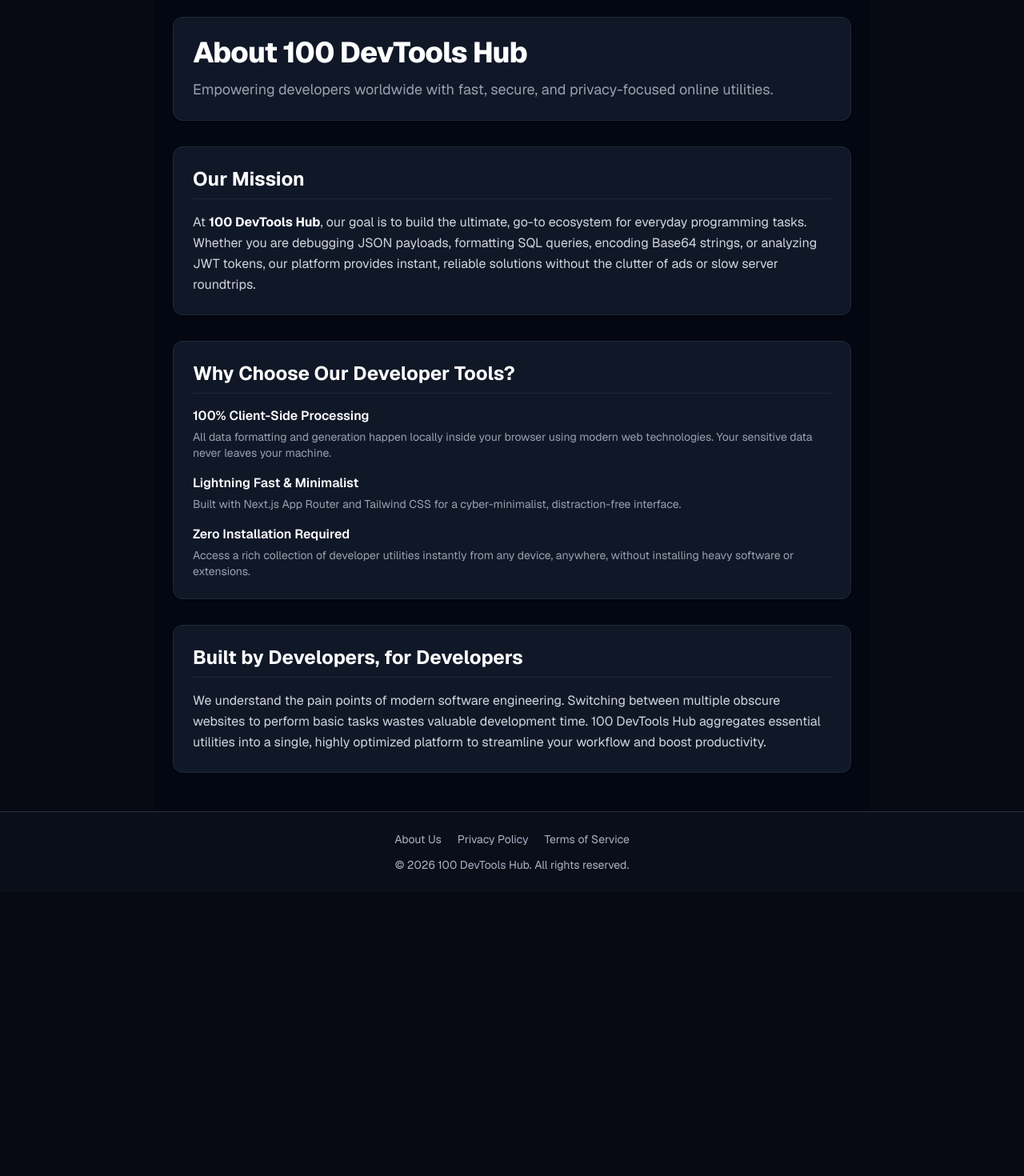
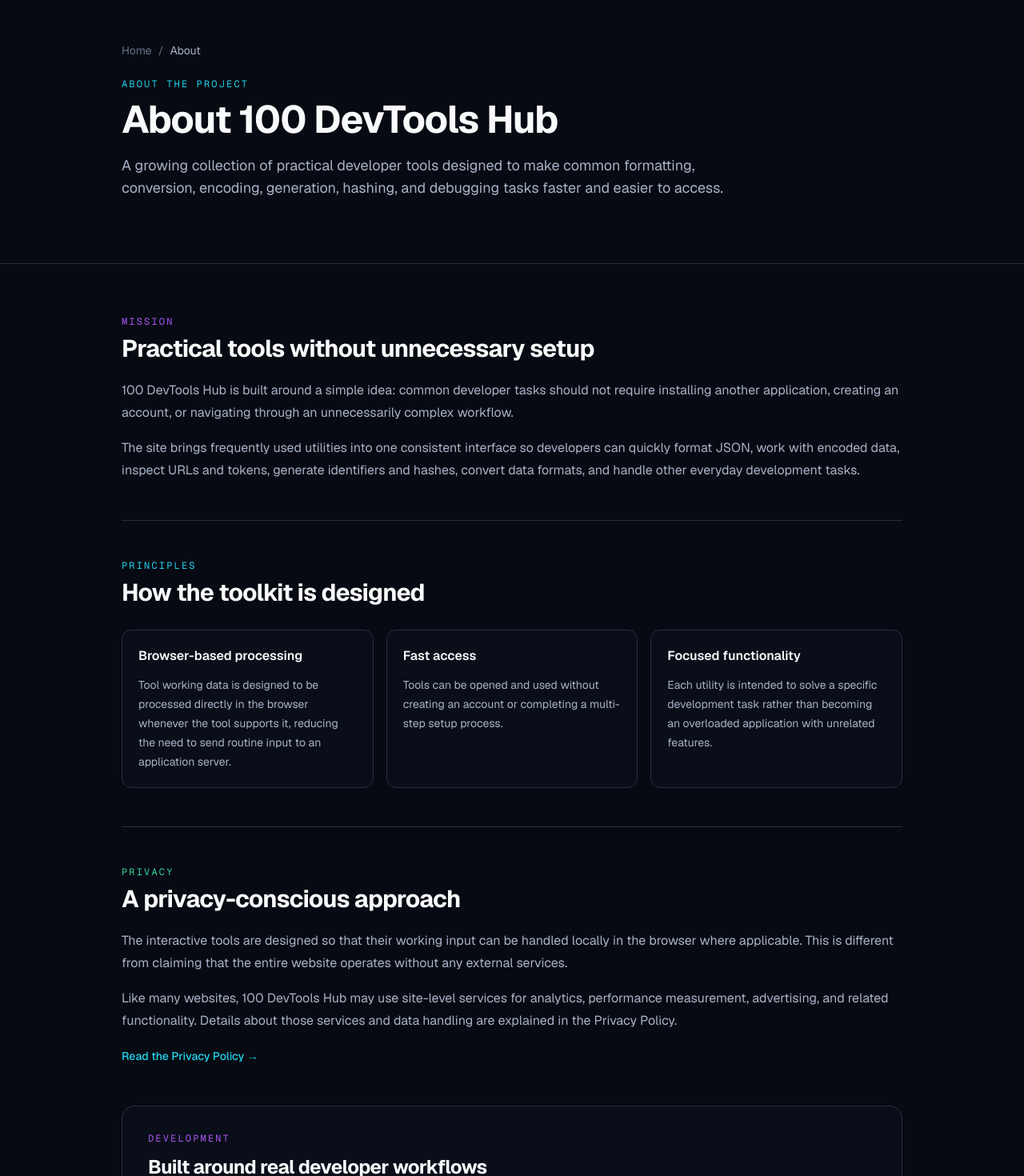
Before and after one commit to Vall-Re/dev-tools, a Next.js app: page /about in a window 1280 px wide. Shown: the part 100-1570 px from the top of the page at 80% size. Before the commit the page ends 1215 px from the top, so only its background shows below. Built offline with nearby package versions, Linux system fonts and the light colour scheme.

Commit message:
Improve About page trust signals

```diff
--- a/app/about/page.tsx
+++ b/app/about/page.tsx
@@ -1,60 +1,237 @@
-import { Metadata } from 'next';
+import type { Metadata } from 'next';
+import Link from 'next/link';
+
+const description =
+  'Learn about 100 DevTools Hub, a collection of fast, browser-based developer utilities for formatting, encoding, converting, generating, hashing, and debugging.';
 
 export const metadata: Metadata = {
-  title: 'About Us – 100 DevTools Hub | Free Developer Utilities',
-  description: 'Discover 100 DevTools Hub, a comprehensive platform of fast, secure, and client-side web tools designed for developers, programmers, and engineers.',
+  title: 'About Us',
+  description,
+
   alternates: {
-    canonical: 'https://100devtoolshub.com/about',
+    canonical: '/about',
+  },
+
+  openGraph: {
+    type: 'website',
+    locale: 'en_US',
+    siteName: '100 DevTools Hub',
+    title: 'About Us | 100 DevTools Hub',
+    description,
+    url: '/about',
+  },
+
+  twitter: {
+    card: 'summary',
+    title: 'About Us | 100 DevTools Hub',
+    description,
   },
 };
 
 export default function AboutPage() {
   return (
-    <main className="min-h-screen py-12 px-4 sm:px-6 max-w-4xl mx-auto space-y-8 text-gray-300 bg-gray-950">
-      <div className="space-y-3 p-6 border border-gray-800 rounded-xl bg-gray-900 shadow-sm">
-        <h1 className="text-4xl font-extrabold tracking-tight text-white">About 100 DevTools Hub</h1>
-        <p className="text-lg text-gray-400">
-          Empowering developers worldwide with fast, secure, and privacy-focused online utilities.
-        </p>
-      </div>
+    <main className="min-h-screen">
+      <section className="border-b border-border">
+        <div className="mx-auto w-full max-w-5xl px-4 py-14 sm:px-6 sm:py-16 lg:py-20">
+          <nav
+            aria-label="Breadcrumb"
+            className="mb-6 flex items-center gap-2 text-sm text-text-muted"
+          >
+            <Link
+              href="/"
+              className="transition-colors hover:text-brand-cyan"
+            >
+              Home
+            </Link>
 
-      <section className="p-6 border border-gray-800 rounded-xl bg-gray-900 space-y-4 shadow-sm">
-        <h2 className="text-2xl font-bold text-white border-b border-gray-800 pb-2">Our Mission</h2>
-        <p className="leading-relaxed text-gray-300">
-          At <strong className="text-white">100 DevTools Hub</strong>, our goal is to build the ultimate, go-to ecosystem for everyday programming tasks. Whether you are debugging JSON payloads, formatting SQL queries, encoding Base64 strings, or analyzing JWT tokens, our platform provides instant, reliable solutions without the clutter of ads or slow server roundtrips.
-        </p>
-      </section>
+            <span aria-hidden="true">/</span>
 
-      <section className="p-6 border border-gray-800 rounded-xl bg-gray-900 space-y-4 shadow-sm">
-        <h2 className="text-2xl font-bold text-white border-b border-gray-800 pb-2">Why Choose Our Developer Tools?</h2>
-        <div className="space-y-4 text-gray-300">
-          <div className="space-y-1">
-            <h3 className="font-semibold text-white">100% Client-Side Processing</h3>
-            <p className="text-sm text-gray-400">
-              All data formatting and generation happen locally inside your browser using modern web technologies. Your sensitive data never leaves your machine.
+            <span className="text-text-secondary">
+              About
+            </span>
+          </nav>
+
+          <div className="max-w-3xl">
+            <p className="mb-3 font-mono text-xs uppercase tracking-[0.18em] text-brand-cyan">
+              About the project
             </p>
-          </div>
-          <div className="space-y-1">
-            <h3 className="font-semibold text-white">Lightning Fast & Minimalist</h3>
-            <p className="text-sm text-gray-400">
-              Built with Next.js App Router and Tailwind CSS for a cyber-minimalist, distraction-free interface.
-            </p>
-          </div>
-          <div className="space-y-1">
-            <h3 className="font-semibold text-white">Zero Installation Required</h3>
-            <p className="text-sm text-gray-400">
-              Access a rich collection of developer utilities instantly from any device, anywhere, without installing heavy software or extensions.
+
+            <h1 className="text-4xl font-bold tracking-tight text-text-primary sm:text-5xl">
+              About 100 DevTools Hub
+            </h1>
+
+            <p className="mt-5 text-base leading-7 text-text-secondary sm:text-lg">
+              A growing collection of practical developer tools
+              designed to make common formatting, conversion,
+              encoding, generation, hashing, and debugging tasks
+              faster and easier to access.
             </p>
           </div>
         </div>
       </section>
 
-      <section className="p-6 border border-gray-800 rounded-xl bg-gray-900 space-y-4 shadow-sm">
-        <h2 className="text-2xl font-bold text-white border-b border-gray-800 pb-2">Built by Developers, for Developers</h2>
-        <p className="leading-relaxed text-gray-300">
-          We understand the pain points of modern software engineering. Switching between multiple obscure websites to perform basic tasks wastes valuable development time. 100 DevTools Hub aggregates essential utilities into a single, highly optimized platform to streamline your workflow and boost productivity.
-        </p>
-      </section>
+      <div className="mx-auto w-full max-w-5xl space-y-12 px-4 py-14 sm:px-6 sm:py-16">
+        <section aria-labelledby="mission-heading">
+          <p className="mb-2 font-mono text-xs uppercase tracking-[0.18em] text-brand-purple">
+            Mission
+          </p>
+
+          <h2
+            id="mission-heading"
+            className="text-2xl font-bold tracking-tight text-text-primary sm:text-3xl"
+          >
+            Practical tools without unnecessary setup
+          </h2>
+
+          <div className="mt-5 space-y-4 leading-7 text-text-secondary">
+            <p>
+              100 DevTools Hub is built around a simple idea:
+              common developer tasks should not require installing
+              another application, creating an account, or navigating
+              through an unnecessarily complex workflow.
+            </p>
+
+            <p>
+              The site brings frequently used utilities into one
+              consistent interface so developers can quickly format
+              JSON, work with encoded data, inspect URLs and tokens,
+              generate identifiers and hashes, convert data formats,
+              and handle other everyday development tasks.
+            </p>
+          </div>
+        </section>
+
+        <section
+          aria-labelledby="principles-heading"
+          className="border-y border-border py-12"
+        >
+          <p className="mb-2 font-mono text-xs uppercase tracking-[0.18em] text-brand-cyan">
+            Principles
+          </p>
+
+          <h2
+            id="principles-heading"
+            className="text-2xl font-bold tracking-tight text-text-primary sm:text-3xl"
+          >
+            How the toolkit is designed
+          </h2>
+
+          <div className="mt-7 grid gap-4 md:grid-cols-3">
+            <article className="rounded-xl border border-border bg-surface-900/60 p-5">
+              <h3 className="font-semibold text-text-primary">
+                Browser-based processing
+              </h3>
+
+              <p className="mt-3 text-sm leading-6 text-text-secondary">
+                Tool working data is designed to be processed
+                directly in the browser whenever the tool supports
+                it, reducing the need to send routine input to an
+                application server.
+              </p>
+            </article>
+
+            <article className="rounded-xl border border-border bg-surface-900/60 p-5">
+              <h3 className="font-semibold text-text-primary">
+                Fast access
+              </h3>
+
+              <p className="mt-3 text-sm leading-6 text-text-secondary">
+                Tools can be opened and used without creating an
+                account or completing a multi-step setup process.
+              </p>
+            </article>
+
+            <article className="rounded-xl border border-border bg-surface-900/60 p-5">
+              <h3 className="font-semibold text-text-primary">
+                Focused functionality
+              </h3>
+
+              <p className="mt-3 text-sm leading-6 text-text-secondary">
+                Each utility is intended to solve a specific
+                development task rather than becoming an overloaded
+                application with unrelated features.
+              </p>
+            </article>
+          </div>
+        </section>
+
+        <section aria-labelledby="privacy-heading">
+          <p className="mb-2 font-mono text-xs uppercase tracking-[0.18em] text-success">
+            Privacy
+          </p>
+
+          <h2
+            id="privacy-heading"
+            className="text-2xl font-bold tracking-tight text-text-primary sm:text-3xl"
+          >
+            A privacy-conscious approach
+          </h2>
+
+          <div className="mt-5 space-y-4 leading-7 text-text-secondary">
+            <p>
+              The interactive tools are designed so that their
+              working input can be handled locally in the browser
+              where applicable. This is different from claiming that
+              the entire website operates without any external
+              services.
+            </p>
+
+            <p>
+              Like many websites, 100 DevTools Hub may use
+              site-level services for analytics, performance
+              measurement, advertising, and related functionality.
+              Details about those services and data handling are
+              explained in the Privacy Policy.
+            </p>
+
+            <Link
+              href="/privacy"
+              className="inline-block text-sm font-medium text-brand-cyan transition-colors hover:text-text-primary"
+            >
+              Read the Privacy Policy →
+            </Link>
+          </div>
+        </section>
+
+        <section
+          aria-labelledby="development-heading"
+          className="rounded-2xl border border-border bg-surface-900/60 p-6 sm:p-8"
+        >
+          <p className="font-mono text-xs uppercase tracking-[0.18em] text-brand-purple">
+            Development
+          </p>
+
+          <h2
+            id="development-heading"
+            className="mt-3 text-2xl font-bold tracking-tight text-text-primary"
+          >
+            Built around real developer workflows
+          </h2>
+
+          <p className="mt-4 max-w-3xl leading-7 text-text-secondary">
+            The collection is continuously refined around practical
+            tasks developers encounter while working with web
+            applications, APIs, structured data, text, URLs,
+            encoding, and debugging.
+          </p>
+
+          <div className="mt-6 flex flex-wrap gap-3">
+            <Link
+              href="/tools"
+              className="rounded-lg bg-brand-blue px-4 py-2.5 text-sm font-semibold text-white transition hover:opacity-90 focus-visible:outline-2 focus-visible:outline-offset-2 focus-visible:outline-brand-cyan"
+            >
+              Browse all tools
+            </Link>
+
+            <Link
+              href="/"
+              className="rounded-lg border border-border bg-surface-950 px-4 py-2.5 text-sm font-semibold text-text-primary transition-colors hover:border-border-strong hover:bg-surface-800 focus-visible:outline-2 focus-visible:outline-offset-2 focus-visible:outline-brand-cyan"
+            >
+              Search tools
+            </Link>
+          </div>
+        </section>
+      </div>
     </main>
   );
 }
```
